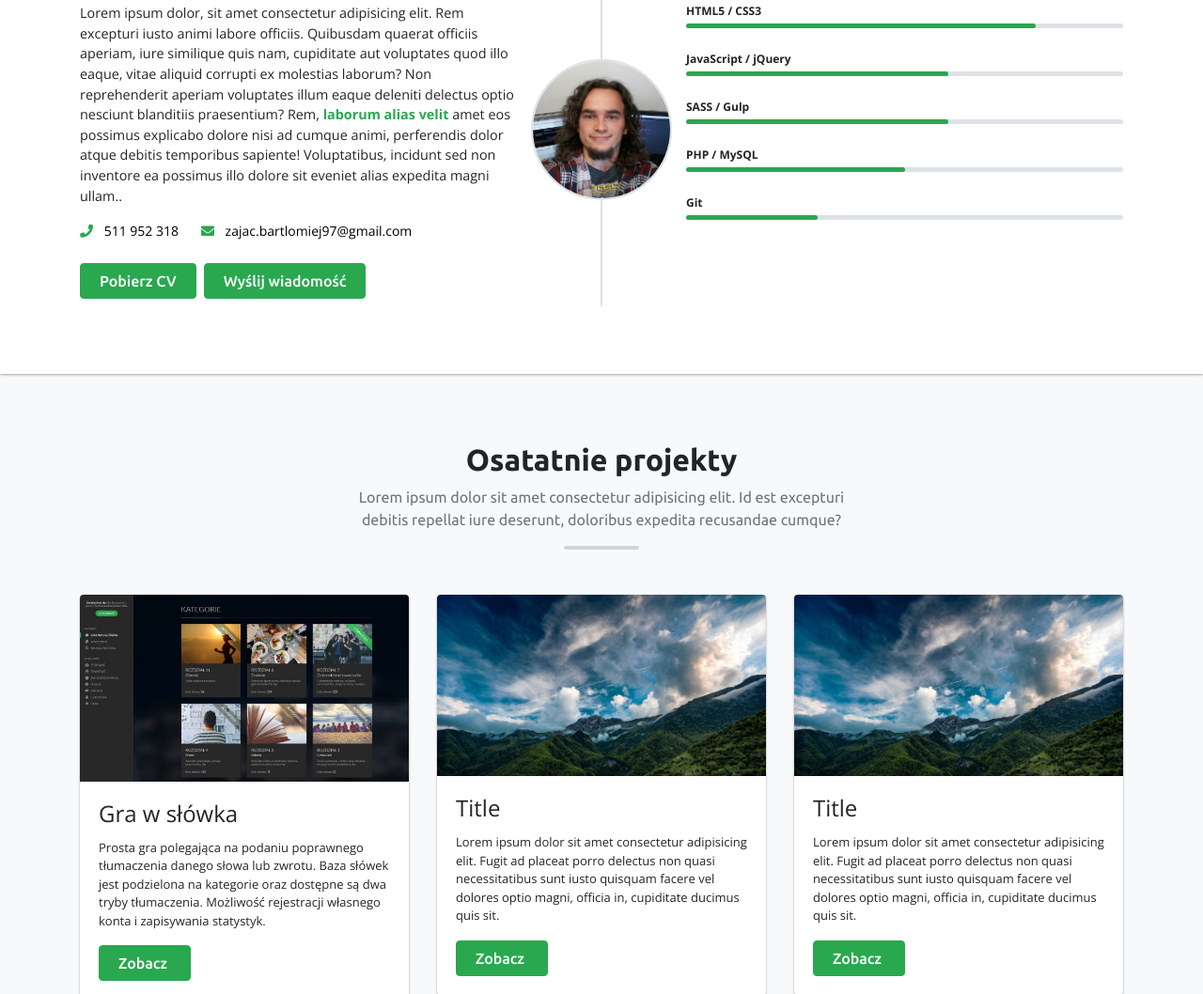
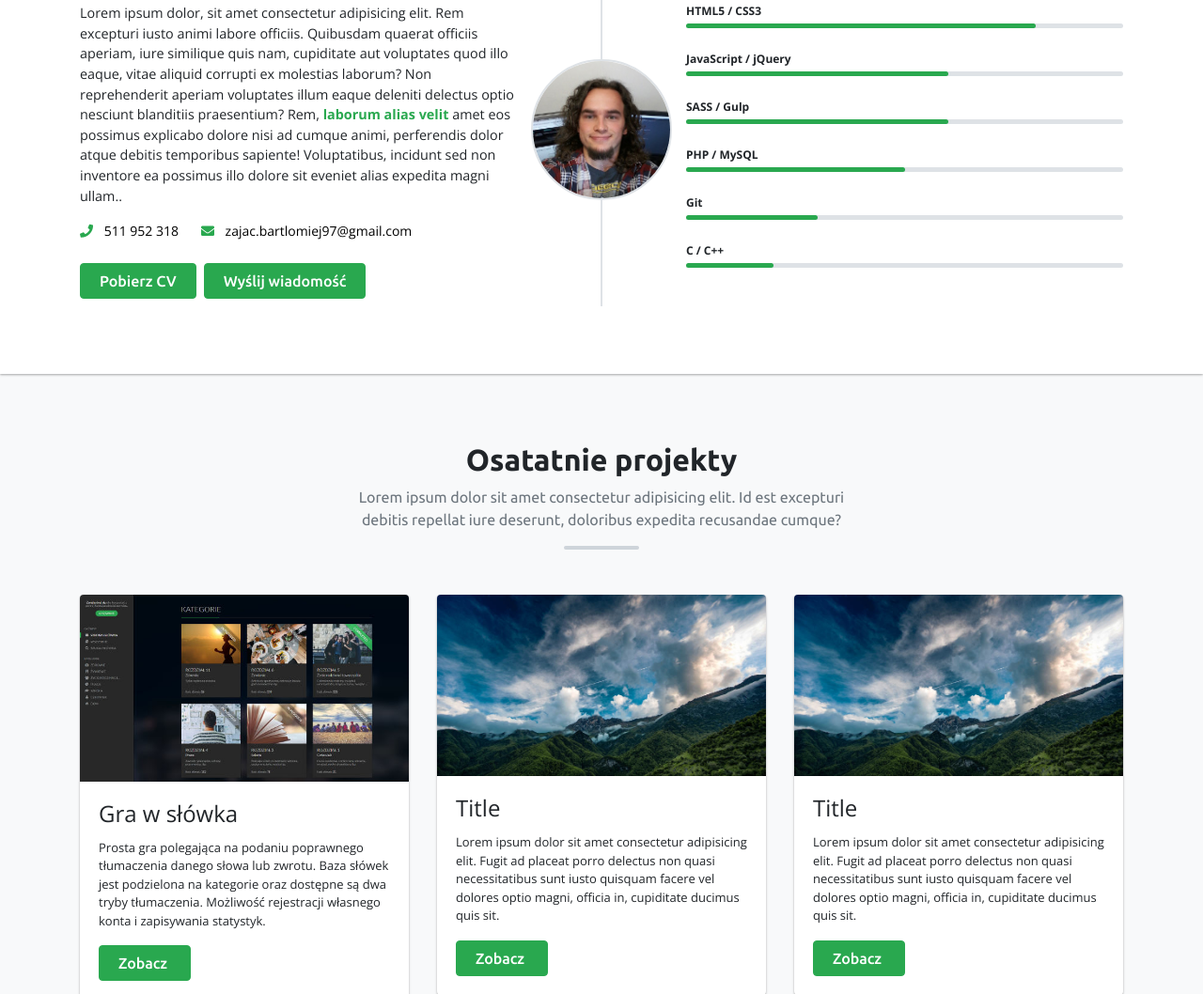
Before and after one commit to bartos97/portfolio, a website: page index.html in a window 1280 px wide. Shown: the part 1060-2118 px from the top of the page at 94% size. Drawn offline with nearby package versions, Linux system fonts and the light colour scheme.

Commit message:
Small improvements

```diff
--- a/index.html
+++ b/index.html
@@ -191,6 +191,15 @@
               </progress>
             </div>
 
+            <div class="progress-wrap">
+              <label for="progres-html">C / C++</label>
+              <progress id="progress-html"
+                        name="progres-html"
+                        max="10"
+                        value="2">2/10
+              </progress>
+            </div>
+
           </section>
         </div>
 
@@ -261,7 +270,7 @@
           </div>
         </div>
 
-        <div class="col-sm-6 col-lg-4 mb-gutter mb-lg-0">
+        <div class="col-sm-6 col-lg-4">
           <div class="card">
 
             <a href="#" class="card-img-top">
```
Also changed, not shown: img/logo_small_inverse.png.
